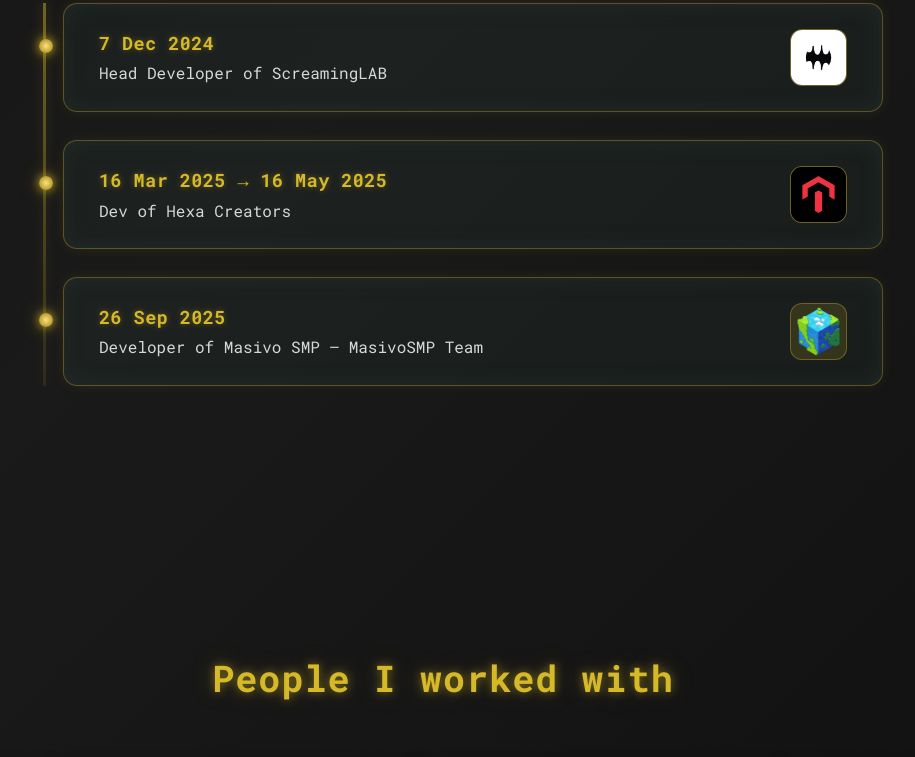
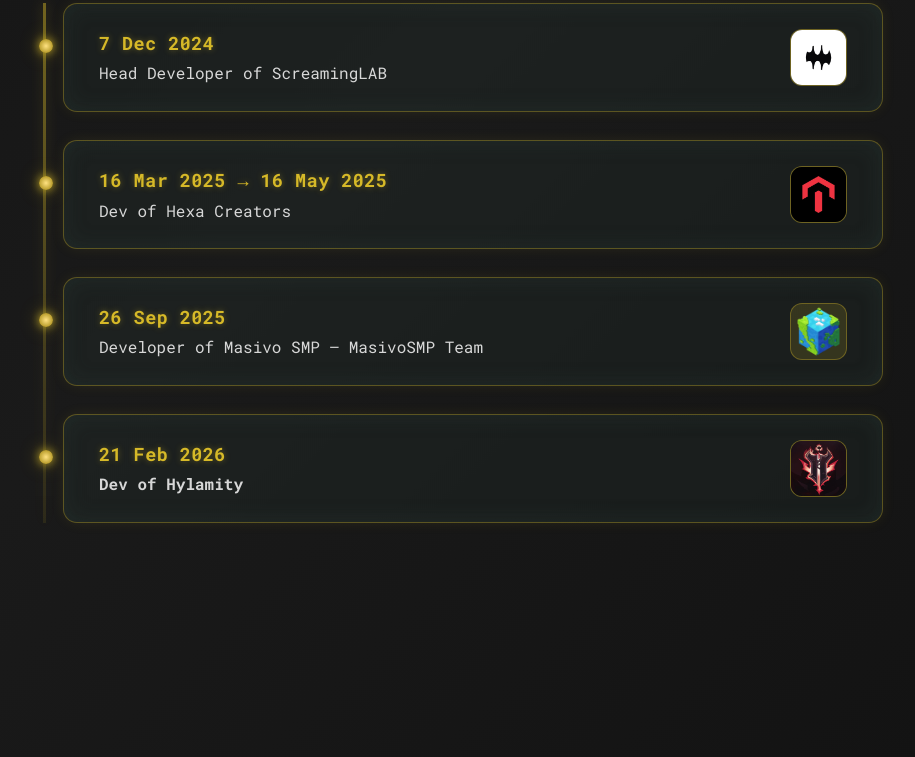
Before and after one commit to Camil4Dev/camila.portafolio.github.io, a plain HTML site: page skills.html in a window 1280 px wide. Shown: the part 1546-2303 px from the top of the page, without its empty margins (197-1112 px from the left). Drawn offline with Linux system fonts and the light colour scheme.

Commit message:
update web

```diff
--- a/skills.html
+++ b/skills.html
@@ -123,7 +123,6 @@
 
   <div class="timeline-list" data-reveal>
 
-
     <div class="timeline-item">
       <div class="dot"></div>
 
@@ -162,6 +161,19 @@
 
       <a href="https://masivo.gg" target="_blank" class="timeline-icon">
         <img src="images/icons/masivo_iso.png" alt="Farfania Team logo">
+      </a>
+    </div>
+
+    <div class="timeline-item">
+      <div class="dot"></div>
+
+      <div class="text">
+        <div class="when">21 Feb 2026</div>
+        <div class="what"><strong>Dev of Hylamity</strong></div>
+      </div>
+
+      <a href="https://x.com/Hylamity" target="_blank" class="timeline-icon">
+        <img src="images/icons/hylamity.jpg" alt="Hylamity logo">
       </a>
     </div>
 
```
Also changed, not shown: profile.html (+1 -0 lines), images/icons/hylamity.jpg (added), media/proyectos/hylamity.jpg (added).
